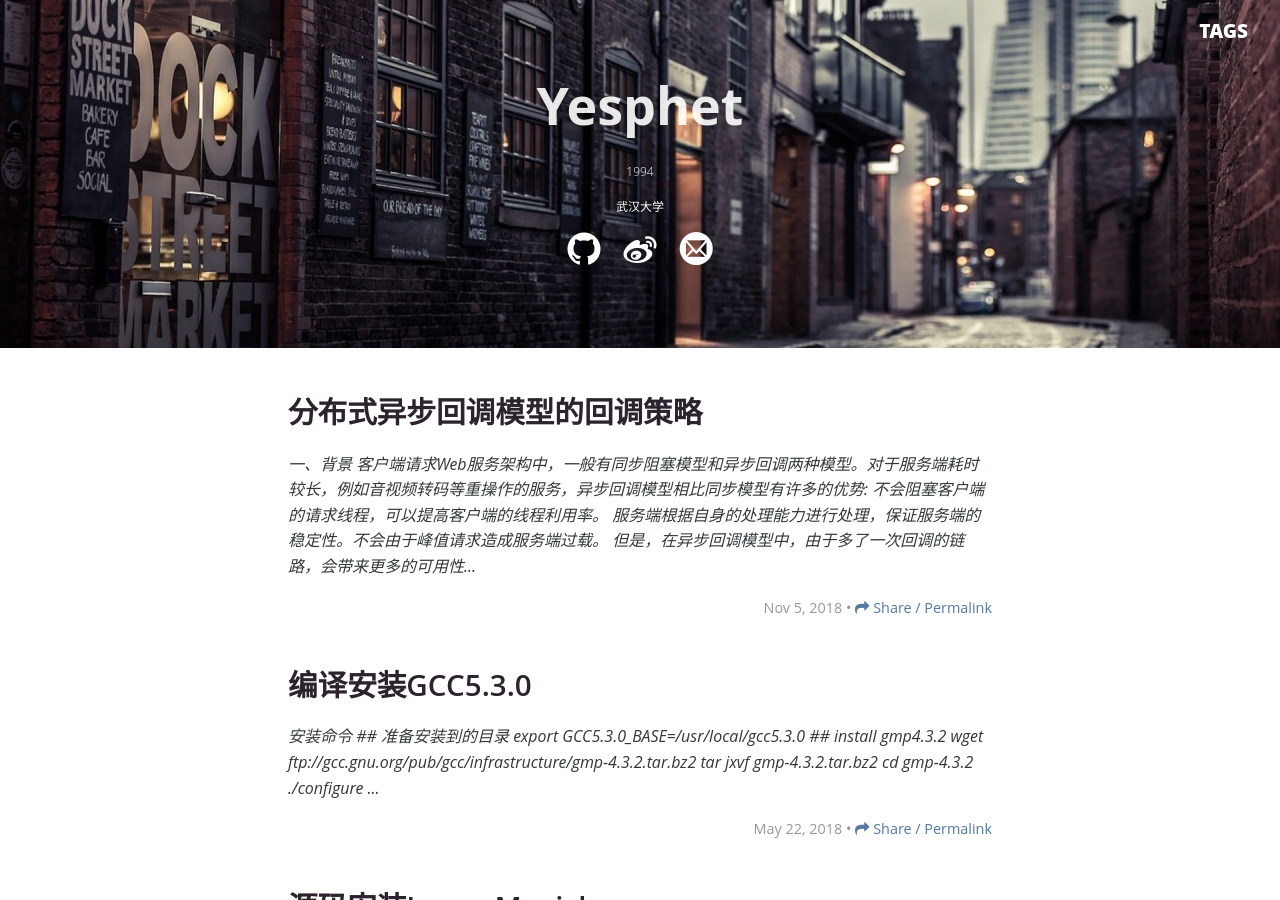
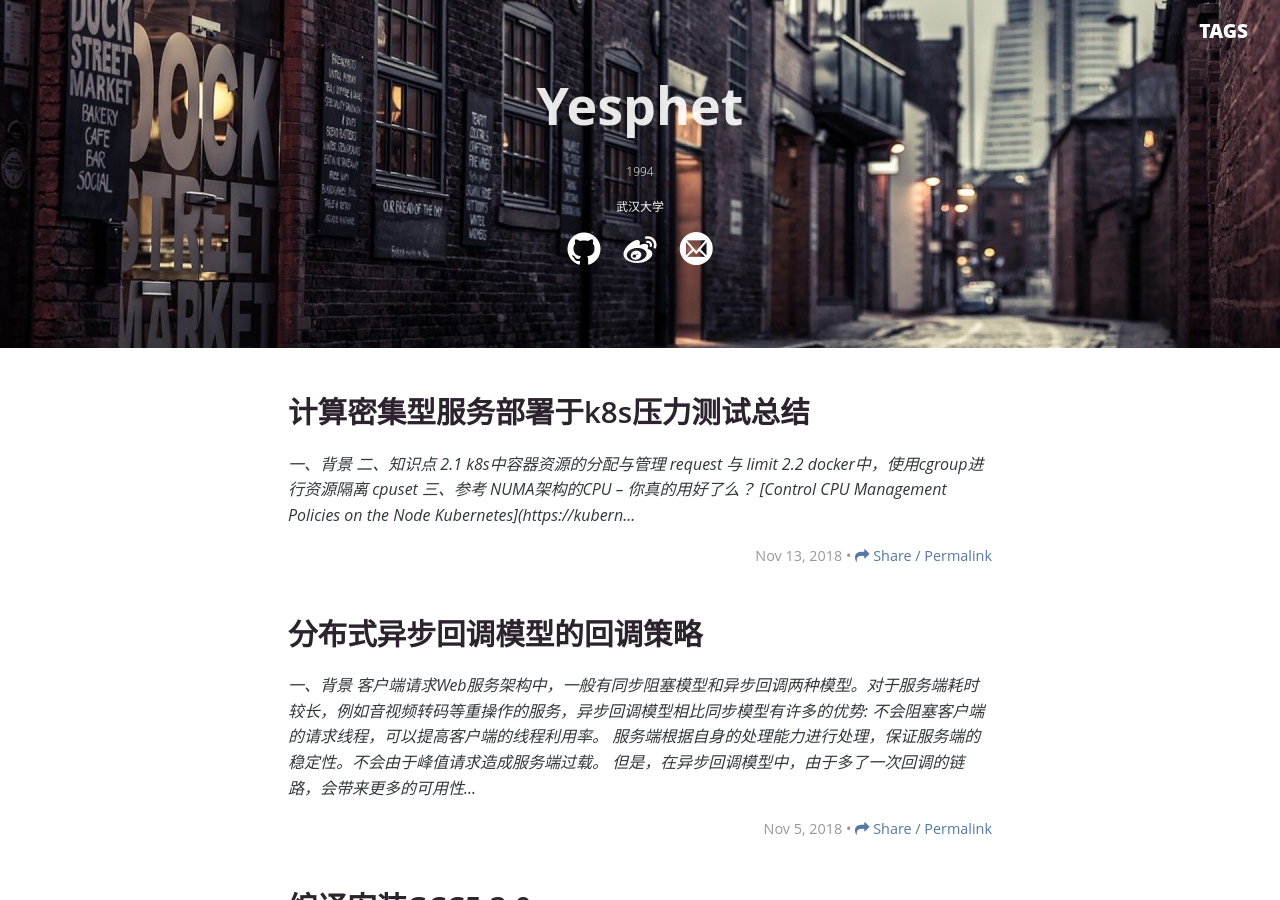
Before and after one commit to Yesphet/Yesphet.github.io, a Jekyll site: the page built from index.html, in a window 1280 px wide and 900 px high. Built offline with Jekyll 4.4.1, drawn with Linux system fonts in a browser that asks for light colours; nearby versions of some CDN libraries; some web fonts are replaced; the list of posts is cut into pages by our own code; some of the changed text lies outside the part shown.

Commit message:
update post

```diff
--- /dev/null
+++ b/_posts/2018-11-13-计算密集型服务部署于k8s压力测试总结.md
@@ -0,0 +1,26 @@
+---
+layout: post
+title: 计算密集型服务部署于k8s压力测试总结
+tag:
+ - kubernetes
+---
+
+## 一、背景
+
+
+## 二、知识点
+
+### 2.1 k8s中容器资源的分配与管理
+
+* request 与 limit
+
+### 2.2 docker中，使用cgroup进行资源隔离
+
+* cpuset
+
+## 三、参考
+
+[NUMA架构的CPU -- 你真的用好了么？](http://cenalulu.github.io/linux/numa/)
+
+[Control CPU Management Policies on the Node
+- Kubernetes](https://kubernetes.io/docs/tasks/administer-cluster/cpu-management-policies/)
```
Also changed, not shown: _posts/2018-11-5-分布式异步回调模型的回调策略.md (+2 -2 lines).
